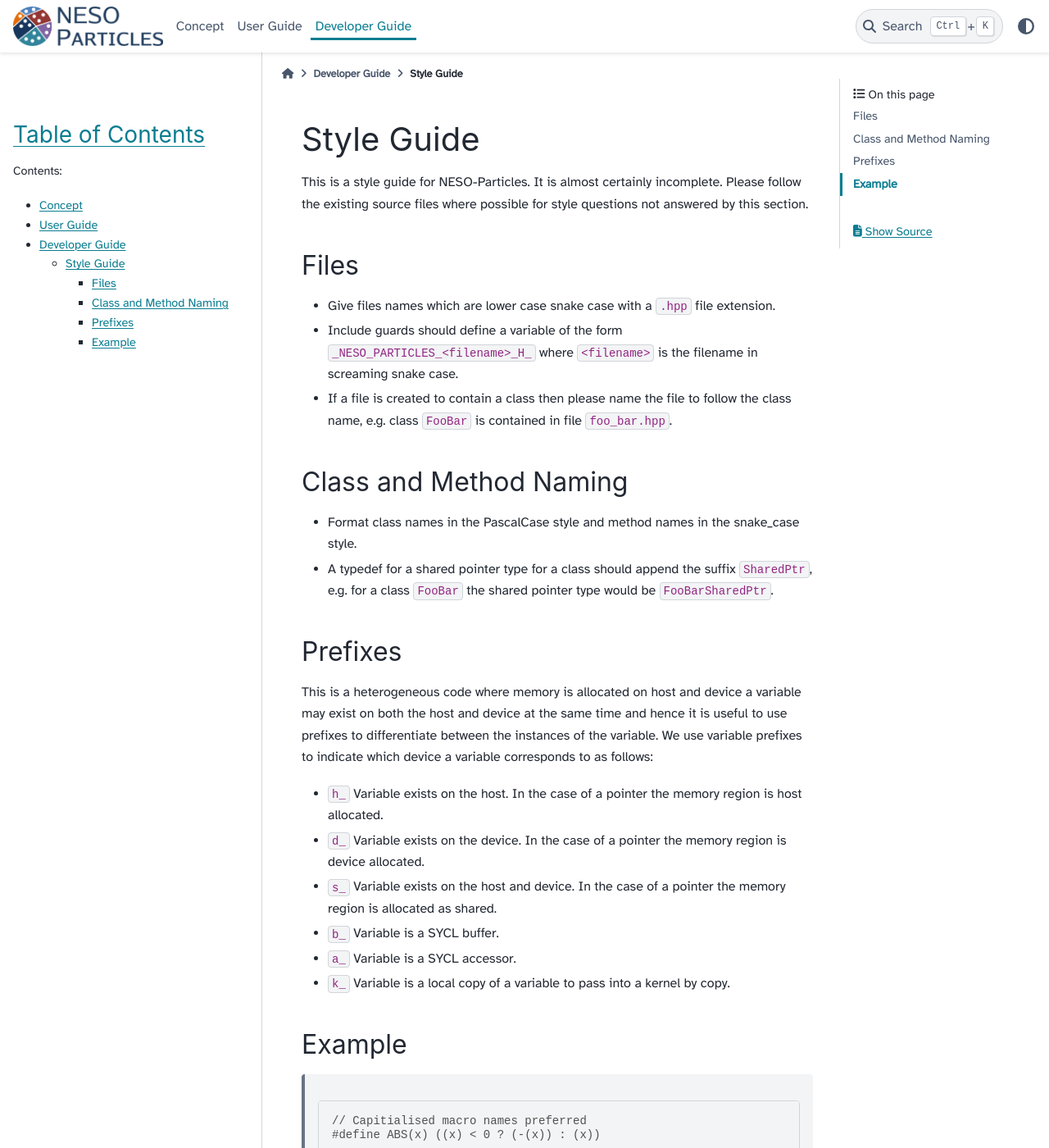
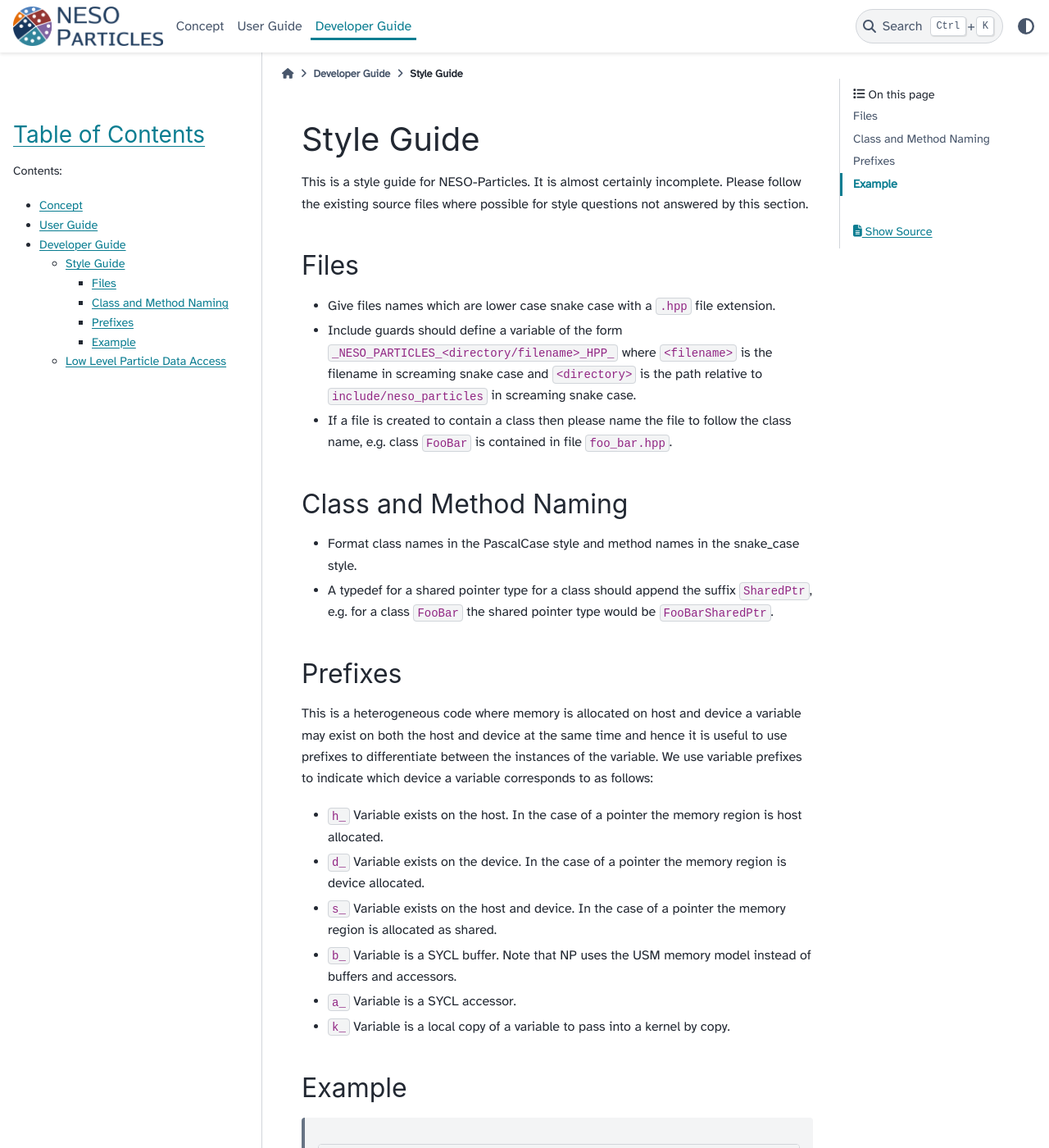
Before and after one commit to ExCALIBUR-NEPTUNE/NESO-Particles, a Sphinx documentation site: the page built from docs/sphinx/source/guide-developer/developer_landing.rst, in a window 1280 px wide and 1400 px high. Shown: the whole window at 82% size. Built offline with Sphinx 7.4.7 and the PyData theme 0.15.4, drawn with Linux system fonts in a browser that asks for light colours; some of the changed text lies outside the part shown.

Commit message:
Added example using low level access window.

```diff
--- a/docs/sphinx/source/guide-developer/developer_landing.rst
+++ b/docs/sphinx/source/guide-developer/developer_landing.rst
@@ -9,7 +9,7 @@
 =====
 
 * Give files names which are lower case snake case with a ``.hpp`` file extension.
-* Include guards should define a variable of the form ``_NESO_PARTICLES_<filename>_H_`` where ``<filename>`` is the filename in screaming snake case.
+* Include guards should define a variable of the form ``_NESO_PARTICLES_<directory/filename>_HPP_`` where ``<filename>`` is the filename in screaming snake case and ``<directory>`` is the path relative to ``include/neso_particles`` in screaming snake case.
 * If a file is created to contain a class then please name the file to follow the class name, e.g. class ``FooBar`` is contained in file ``foo_bar.hpp``.
 
 Class and Method Naming
@@ -27,7 +27,7 @@
 * ``h_`` Variable exists on the host. In the case of a pointer the memory region is host allocated.
 * ``d_`` Variable exists on the device. In the case of a pointer the memory region is device allocated.
 * ``s_`` Variable exists on the host and device. In the case of a pointer the memory region is allocated as shared.
-* ``b_`` Variable is a SYCL buffer.
+* ``b_`` Variable is a SYCL buffer. Note that NP uses the USM memory model instead of buffers and accessors.
 * ``a_`` Variable is a SYCL accessor.
 * ``k_`` Variable is a local copy of a variable to pass into a kernel by copy.
 
```
Also changed, not shown: docs/sphinx/source/guide-developer/low_level_loops.rst (added, +20 -0 lines), 3 other files.
